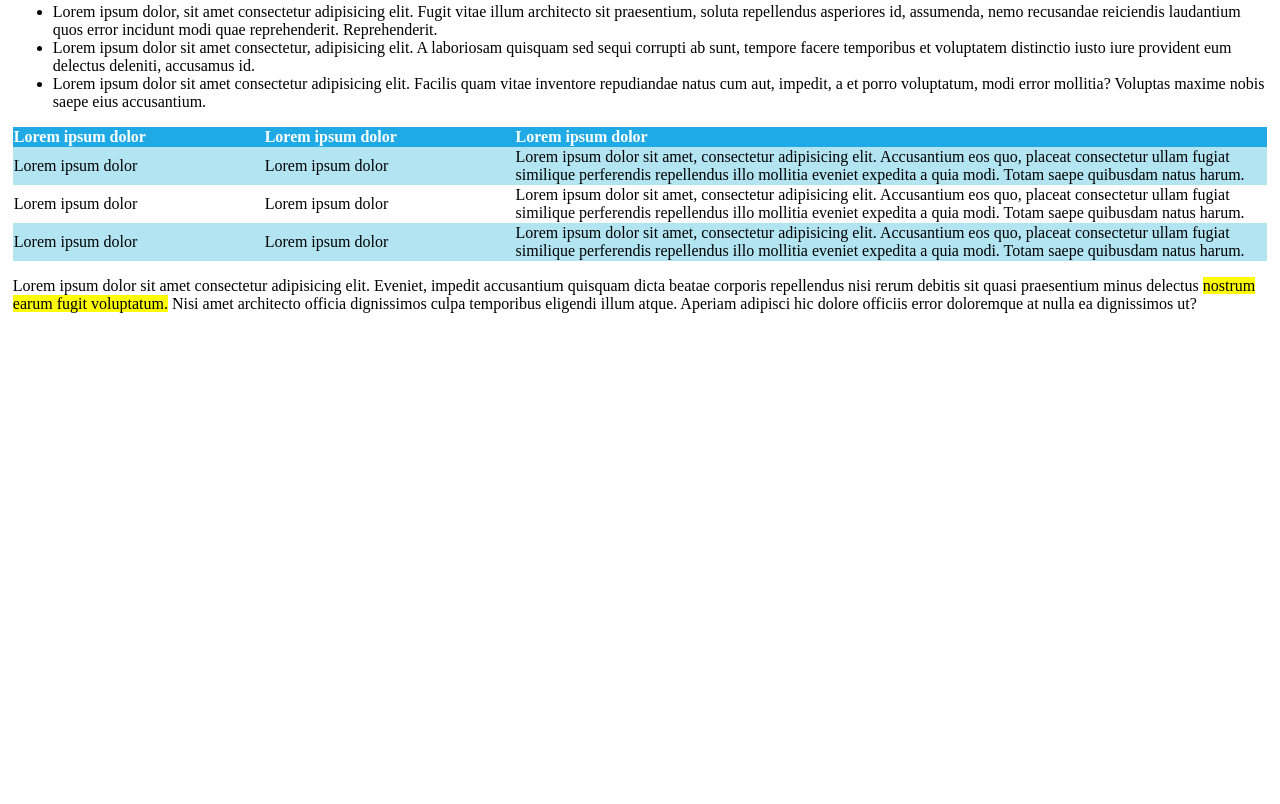
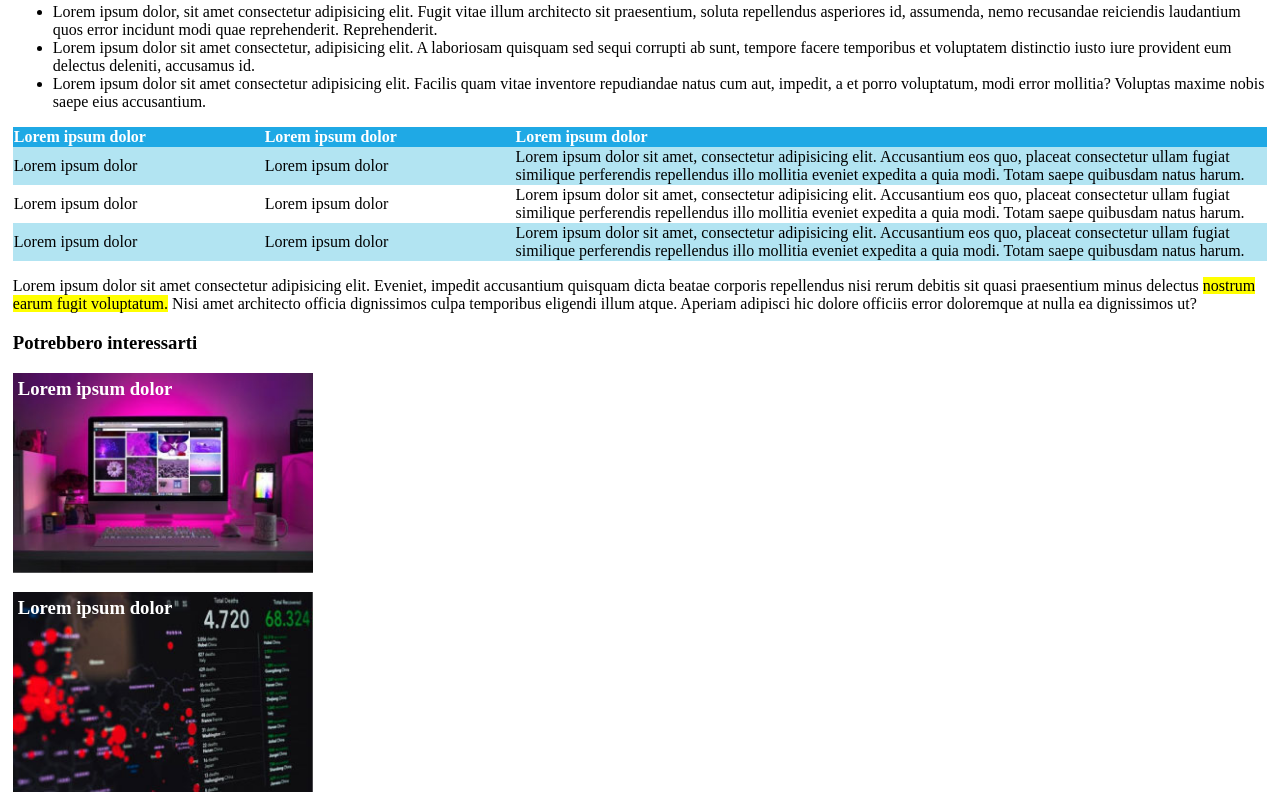
Before and after one commit to DanieleSalinitro/html-css-booleaner, a plain HTML site: page index.html in a window 1280 px wide. Shown: the part 680-1484 px from the top of the page. Before the commit the page ends 1009 px from the top, so only its background shows below. Drawn offline with Linux system fonts and the light colour scheme.

Commit message:
add aside

```diff
--- a/css/style.css
+++ b/css/style.css
@@ -56,3 +56,21 @@ thead{
 .riga-dispari{
     background-color: #b2e4f2 ;
 }
+
+#box1{
+    background-image: url(../img/monitor.jpg);
+}
+#box2{
+    background-image: url(../img/graph.jpg);
+
+}
+.image-description{
+    background-size: contain;
+    background-repeat: no-repeat;
+    height: 200px;
+}
+
+.image-description h3{
+    color: white;
+    padding: 5px;
+}
--- a/index.html
+++ b/index.html
@@ -58,7 +58,13 @@
             <p>Lorem ipsum dolor sit amet consectetur adipisicing elit. Eveniet, impedit accusantium quisquam dicta beatae corporis repellendus nisi rerum debitis sit quasi praesentium minus delectus <mark>nostrum earum fugit voluptatum.</mark> Nisi amet architecto officia dignissimos culpa temporibus eligendi illum atque. Aperiam adipisci hic dolore officiis error doloremque at nulla ea dignissimos ut?</p>
         </main>
         <aside>
-
+            <h3>Potrebbero interessarti</h3>
+            <div id="box1" class="image-description">
+                <h3><strong>Lorem ipsum dolor</strong></h3>
+            </div>
+            <div id="box2" class="image-description">
+                <h3><strong>Lorem ipsum dolor</strong></h3>
+            </div>
         </aside>
         <footer>
 
```
